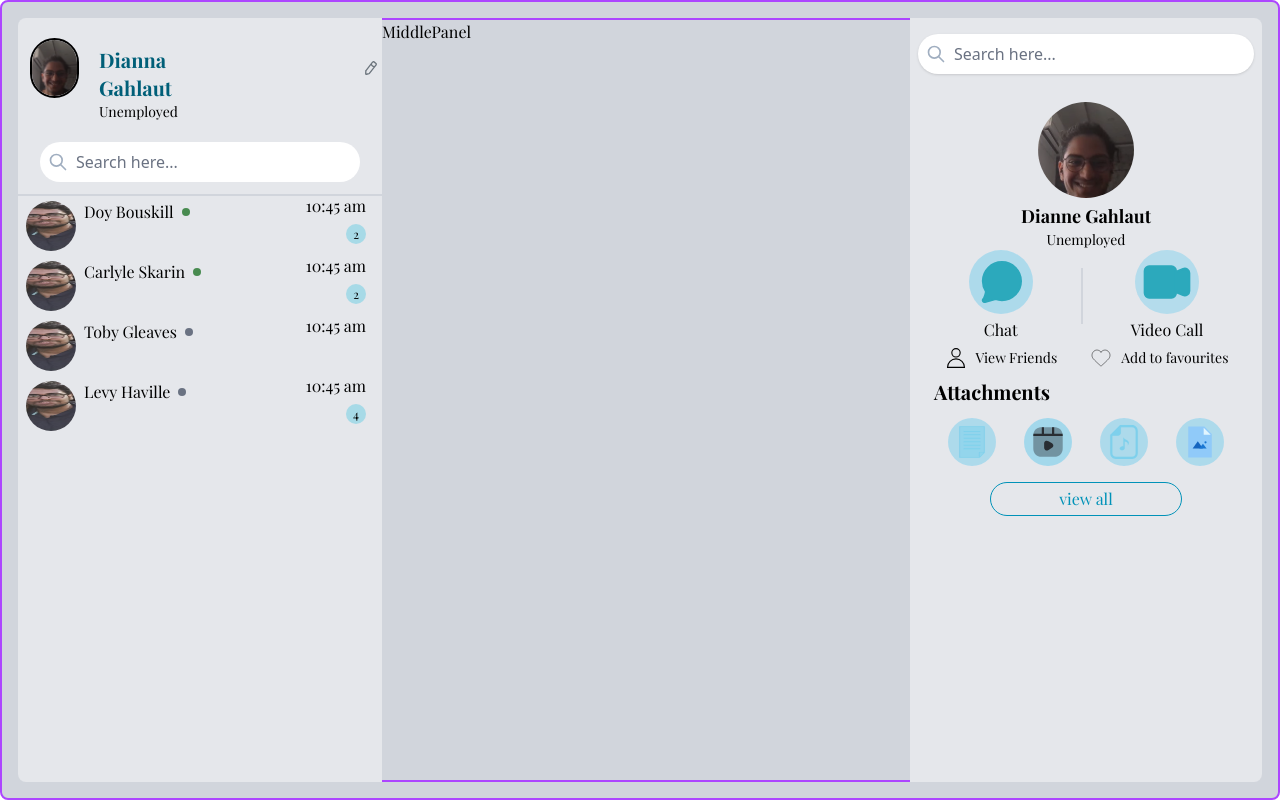
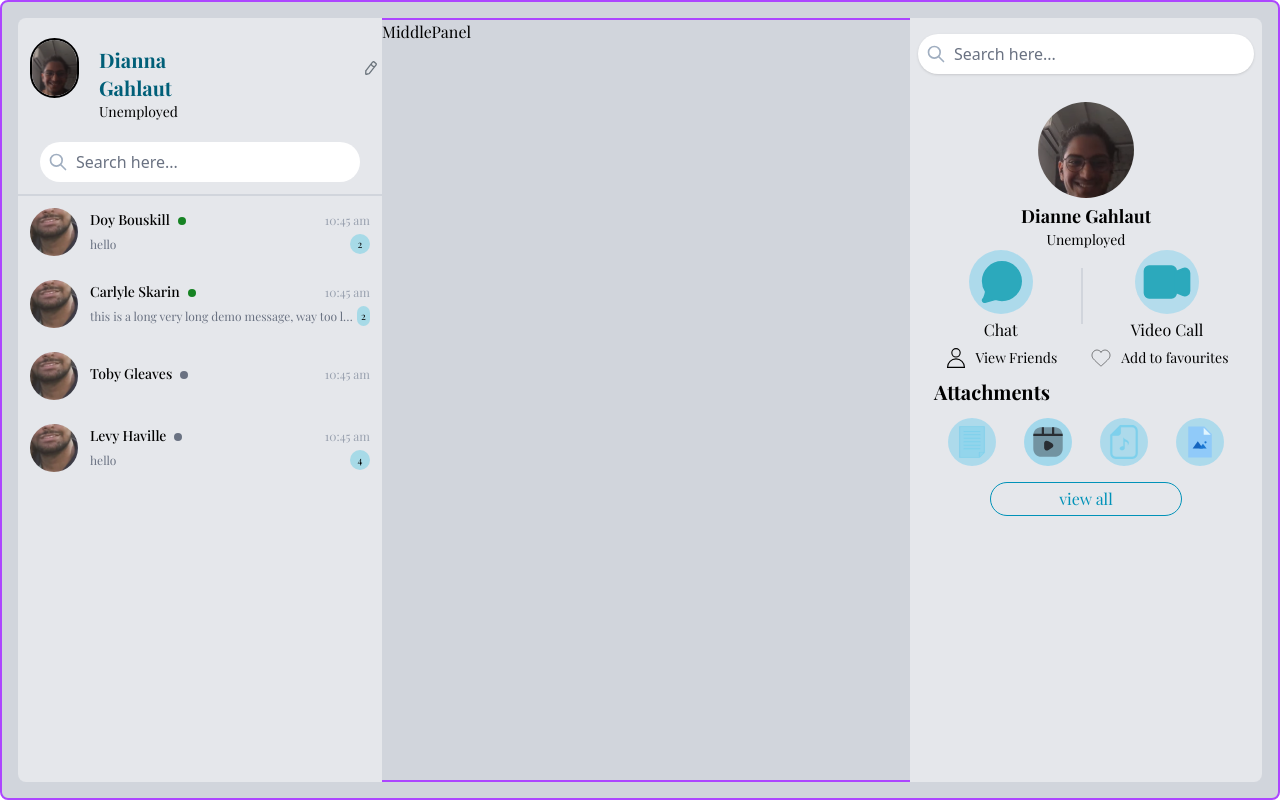
Before and after one commit to SimarSingh1910/chat-app, a React (Vite) app in the folder client/: page / in a window 1280 px wide. Built offline with nearby package versions, Linux system fonts and the light colour scheme; a web font is replaced by a local one.

Commit message:
left panel fixed

```diff
--- a/client/src/Components/Home/left/ContactCards.jsx
+++ b/client/src/Components/Home/left/ContactCards.jsx
@@ -1,44 +1,49 @@
 import React, { useState } from 'react';
 import { userDummyData } from '../../../assets/userDummyData';
 import avatar from '../../../assets/avatar.svg';
-import demoDP1 from '../../../assets/demo-DP-NPC.jpg'
-import { span } from 'framer-motion/client';
-import { div } from 'framer-motion/m';
-
-
+import demoDP1 from '../../../assets/demo-DP-NPC.jpg';
 
 const ContactCards = () => {
-    const [userChat, setUserChat] = useState(false);
+    const [userChat, setUserChat] = useState(null);
+
     return (
-        <div>
-            <div className='flex flex-col'>
-                {userDummyData.map((user, index) => {
-                    const isSelected = userChat && userChat._id === user._id;
-                    return (
-                        <div
-                            key={user._id || index}
-                            className={`relative flex items-center gap-2 p-2 pl-2 rounded cursor-pointer h-15 max-sm:text-sm transition-colors duration-150 ${isSelected ? 'bg-[#282142]/35' : 'hover:bg-[#b5bdbf]'}`}
-                            onClick={() => setUserChat(user)}
-                        >
-                            <img src={demoDP1 || avatar} alt="display-Pic" className='w-[50px] aspect-[1/1] rounded-full'/>
-                            <div className='flex flex-col leading-5'>
-                                <div className='flex items-center gap-2'>
-                                    <p className='-mt-7'>{`${user.first_name} ${user.last_name}`}</p>
-                                    {user.online ?
-                                    <span className='inline-block rounded-full bg-[#488b50] w-2 h-2 -mt-7'></span> :
-                                    <span className='inline-block rounded-full bg-gray-500 w-2 h-2 -mt-7'></span>
-                                    }
-                                    <span className='absolute right-4 top-0'>{user.time}</span>
-                                </div>
+        <div className="flex flex-col">
+            {userDummyData.map((user, index) => (
+                <div
+                    key={user._id || index}
+                    onClick={() => setUserChat(user)}
+                    className={`relative flex items-center p-2 rounded cursor-pointer transition-colors duration-150 mx-1 my-1
+                    ${userChat?._id === user._id ? 'bg-[#282142]/35' : 'hover:bg-[#b5bdbf]'}`}
+                >
+                    {/* Avatar */}
+                    <img
+                        src={demoDP1 || avatar}
+                        alt="display-pic"
+                        className="w-12 h-12 rounded-full object-cover"
+                    />
+
+                    {/* Main Content */}
+                    <div className="flex-1 min-w-0 ml-3">
+                        <div className="flex items-center justify-between">
+                            <div className="flex items-center gap-2">
+                                <p className="font-medium text-sm truncate">{`${user.first_name} ${user.last_name}`}</p>
+                                <span className={`w-2 h-2 rounded-full mt-0.5 ${user.online ? 'bg-[#168323]' : 'bg-gray-500'}`}></span>
                             </div>
-                            {user.unread > 0 && <p className="absolute top-7 right-4 flex items-center justify-center h-5 w-5 rounded-full bg-[#a7dae7] text-xs text-center">
-                                {user.unread} </p>}
+                            <span className="text-xs text-gray-400">{user.time}</span>
                         </div>
-                    );
-                })}
-            </div>
+                        <div className="flex justify-between items-center mt-1">
+                            <p className="text-xs text-gray-500 truncate max-w-[300px] overflow-hidden whitespace-nowrap">{user.message}</p>
+                            {user.unread > 0 && (
+                                <span className="h-5 w-5 rounded-full bg-[#a7dae7] text-[10px] text-black flex items-center justify-center">
+                                    {user.unread}
+                                </span>
+                            )}
+                        </div>
+                    </div>
+                </div>
+            ))}
         </div>
-    )
-}
+    );
+};
 
-export default ContactCards
+export default ContactCards;
--- a/client/src/Components/Home/left/ContactCardsInfo.jsx
+++ /dev/null
@@ -1,22 +0,0 @@
-import React from 'react'
-
-const ContactCardsInfo = ({ img, name, text, unreads, time }) => {
-
-    return (
-        <div className="w-[98%] h-[13%] flex relative items-center ml-[1%] pb-[2%] hover:bg-gray-300 rounded-2xl" >
-            <img src={img} alt="Display Pic" className='w-13 h-13 rounded-full mr-4 object-cover' />
-            <div className='pr-20 flex-1 min-w-0'>
-                <div className="font-bold truncate">{name}</div>
-                <div className='text-gray-600 truncate'>{text}</div>
-            </div>
-            <div className='absolute right-0 top-1 mt-[3%] flex flex-col items-end'>
-                <div className='text-gray-600 text-sm'>{time}</div>
-                <div className='bg-blue-600 w-4 h-4 m-auto rounded-full flex justify-center items-center text-white text-xs'>{unreads}</div>
-            </div>
-            <div className='absolute left-0 right-0 bottom-0 h-0.5 bg-gray-300 w-full'></div>
-        </div>
-    )
-
-}
-
-export default ContactCardsInfo;
--- a/client/src/assets/userDummyData.js
+++ b/client/src/assets/userDummyData.js
@@ -9,6 +9,7 @@ export const userDummyData = [
         "online":true,
         "time": "10:45 am",
         "unread": 2,
+        "message": "hello",
     },
     {
         "_id": 2,
@@ -20,6 +21,7 @@ export const userDummyData = [
         "online": true,
         "time": "10:45 am",
         "unread": 2,
+        "message": "this is a long very long demo message, way too long to test truncate property",
     },
     {
         "_id": 3,
@@ -31,6 +33,7 @@ export const userDummyData = [
         "online": false,
         "time": "10:45 am",
         "unread": 0,
+        "message": "",
     },
     {
         "_id": 4,
@@ -42,6 +45,7 @@ export const userDummyData = [
         "online": false,
         "time": "10:45 am",
         "unread": 4,
+        "message": "hello",
     },
 
 ]
--- a/client/src/index.css
+++ b/client/src/index.css
@@ -5,7 +5,6 @@
 *{
     font-family: "Playfair Display", serif;
     box-sizing: border-box;
-    /* overflow: hidden; */
 }
 
 ::-webkit-scrollbar{
```
